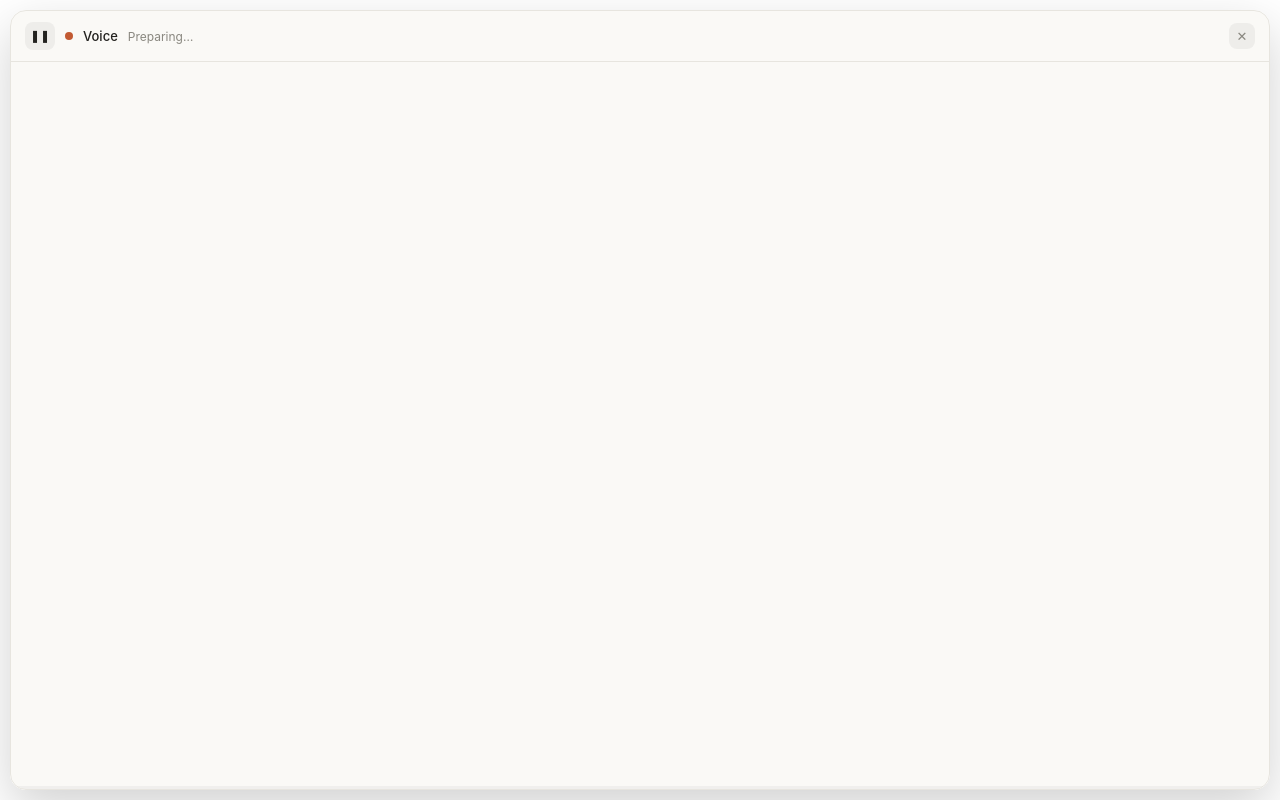
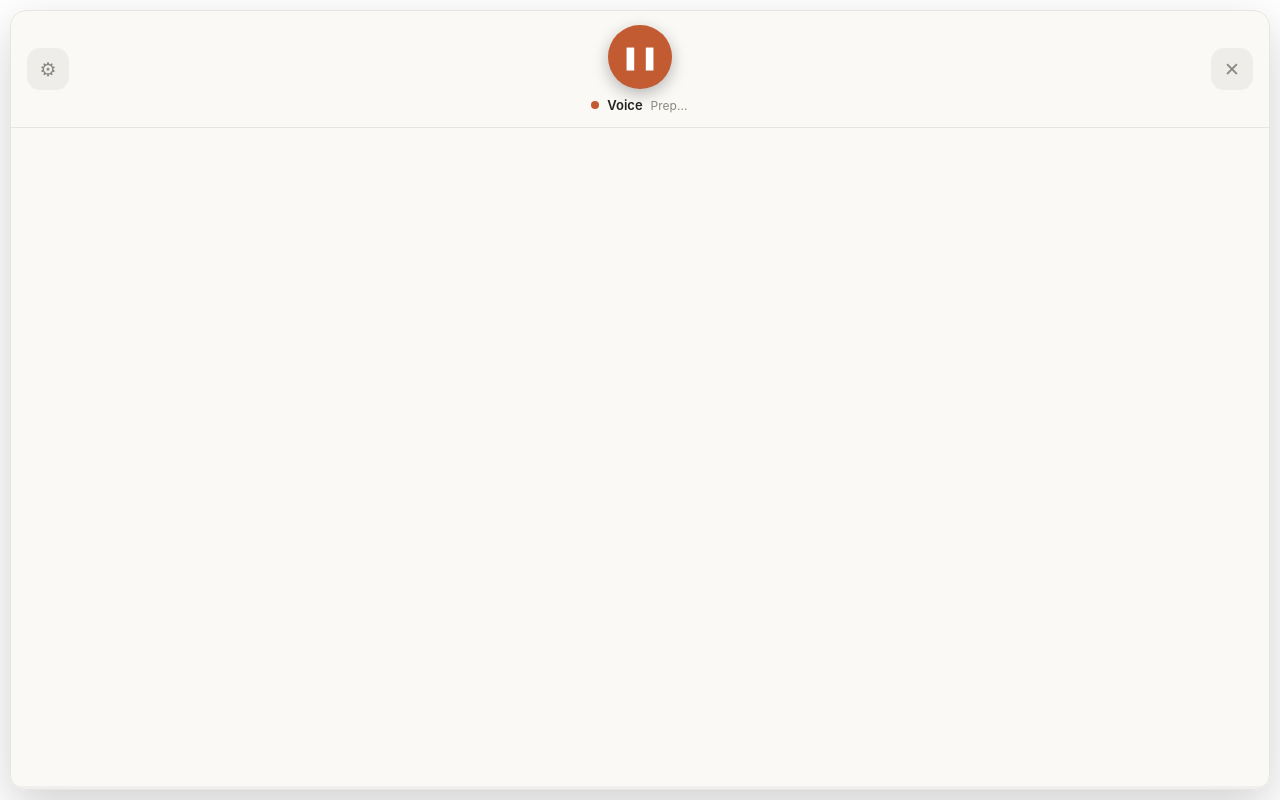
Before and after one commit to zvone187/Tristr-Flow, a browser extension: page src/overlay.html in a window 1280 px wide. Drawn offline with Linux system fonts and the light colour scheme.

Commit message:
Overlay: redesigned header — big centered play/pause, Settings + Close
Doubled the header height and reorganized it: a large circular play/pause
button centered up top, a Settings (gear) button on the left that opens
Preferences (new overlay:openSettings IPC), and a bigger Close on the right —
all easy targets. Voice + status move to a caption under the button. Control
IDs unchanged so playback logic is untouched.

```diff
--- a/src/main.js
+++ b/src/main.js
@@ -863,6 +863,7 @@ ipcMain.on('overlay:rich-ready', (_e, { gen, text, ok }) => {
 ipcMain.on('overlay:started', () => setTrayState('playing'));
 ipcMain.on('overlay:ended', () => { setTrayState('idle'); resumeMusicIfNeeded(); });
 ipcMain.on('overlay:close', () => stopEverything());
+ipcMain.on('overlay:openSettings', () => openSettings());
 
 // ---- lifecycle -----------------------------------------------------------
 
--- a/src/overlay.css
+++ b/src/overlay.css
@@ -58,36 +58,82 @@ html, body {
 
 #bar {
   -webkit-app-region: drag;
+  position: relative;
   display: flex;
   align-items: center;
-  justify-content: space-between;
-  padding: 11px 14px;
+  justify-content: center;
+  padding: 14px 16px;
+  min-height: 96px; /* ~2x the old header */
   border-bottom: 0.5px solid var(--border);
 }
 
-#left { display: flex; align-items: center; gap: 10px; }
-
-#playpause {
+/* Corner controls — large, easy targets, vertically centered. */
+#settings, #close {
   -webkit-app-region: no-drag;
+  position: absolute;
+  top: 50%;
+  transform: translateY(-50%);
+  width: 42px;
+  height: 42px;
+  border: none;
+  border-radius: 13px;
   background: var(--control);
-  color: var(--text);
-  border: none;
-  border-radius: 8px;
-  min-width: 30px;
-  height: 28px;
-  font-size: 12px;
+  color: var(--muted);
+  font-size: 19px;
+  line-height: 1;
   cursor: pointer;
   display: flex;
   align-items: center;
   justify-content: center;
+  transition: background 0.15s, color 0.15s, transform 0.1s;
 }
-#playpause:hover { background: var(--control-hover); }
+#settings { left: 16px; }
+#close { right: 16px; }
+#settings:hover { background: var(--control-hover); color: var(--text); }
+#close:hover { background: var(--close-hover); color: #fff; }
+#settings:active, #close:active { transform: translateY(-50%) scale(0.92); }
 
+/* Center: the big primary Play/Pause button + a small caption. */
+#center {
+  -webkit-app-region: no-drag;
+  display: flex;
+  flex-direction: column;
+  align-items: center;
+  gap: 8px;
+}
+
+#playpause {
+  -webkit-app-region: no-drag;
+  width: 64px;
+  height: 64px;
+  border-radius: 50%;
+  border: none;
+  background: var(--accent);
+  color: #fff;
+  font-size: 23px;
+  line-height: 1;
+  cursor: pointer;
+  display: flex;
+  align-items: center;
+  justify-content: center;
+  box-shadow: 0 5px 16px rgba(0, 0, 0, 0.28);
+  transition: filter 0.12s, transform 0.1s;
+}
+#playpause:hover { filter: brightness(1.08); }
+#playpause:active { transform: scale(0.94); }
+
+#meta {
+  display: flex;
+  align-items: center;
+  gap: 8px;
+  max-width: 78%;
+}
 #dot {
   width: 8px;
   height: 8px;
   border-radius: 50%;
   background: var(--accent);
+  flex: none;
 }
 #dot.live { animation: pulse 1.5s ease-out infinite; }
 @keyframes pulse {
@@ -98,23 +144,17 @@ html, body {
 
 #voice {
   color: var(--text);
-  font-weight: 500;
+  font-weight: 600;
   font-size: 13px;
+  white-space: nowrap;
 }
-#status { color: var(--muted); font-size: 12px; }
-
-#close {
-  -webkit-app-region: no-drag;
-  background: var(--control);
+#status {
   color: var(--muted);
-  border: none;
-  border-radius: 8px;
-  width: 26px;
-  height: 26px;
-  font-size: 13px;
-  cursor: pointer;
+  font-size: 12px;
+  white-space: nowrap;
+  overflow: hidden;
+  text-overflow: ellipsis;
 }
-#close:hover { background: var(--close-hover); color: #fff; }
 
 #textwrap {
   flex: 1;
--- a/src/overlay.html
+++ b/src/overlay.html
@@ -9,13 +9,16 @@
   <body>
     <div id="card">
       <header id="bar">
-        <div id="left">
+        <button id="settings" title="Settings (Preferences)" aria-label="Settings">&#9881;&#xFE0E;</button>
+        <div id="center">
           <button id="playpause" title="Play / Pause (Space)">❚❚</button>
-          <span id="dot"></span>
-          <span id="voice">Voice</span>
-          <span id="status">Preparing…</span>
+          <div id="meta">
+            <span id="dot"></span>
+            <span id="voice">Voice</span>
+            <span id="status">Preparing…</span>
+          </div>
         </div>
-        <button id="close" title="Stop &amp; close (Esc)">✕</button>
+        <button id="close" title="Stop &amp; close (Esc)" aria-label="Close">✕</button>
       </header>
 
       <div id="textwrap">
--- a/src/overlay.js
+++ b/src/overlay.js
@@ -9,6 +9,7 @@ const dotEl = document.getElementById('dot');
 const fillEl = document.getElementById('bar-fill');
 const closeBtn = document.getElementById('close');
 const playBtn = document.getElementById('playpause');
+const settingsBtn = document.getElementById('settings');
 
 // ---- media (MediaSource progressive MP3 playback) -----------------------
 let audio = null;
@@ -357,7 +358,7 @@ function togglePause() {
 }
 
 function updatePlayBtn() {
-  if (!audio || audio.paused) { playBtn.textContent = '▶'; playBtn.title = 'Play (Space)'; dotEl.classList.remove('live'); }
+  if (!audio || audio.paused) { playBtn.textContent = '▶︎'; playBtn.title = 'Play (Space)'; dotEl.classList.remove('live'); }
   else { playBtn.textContent = '❚❚'; playBtn.title = 'Pause (Space)'; dotEl.classList.add('live'); }
 }
 
@@ -381,6 +382,7 @@ function showError(message) {
 // ---- wiring --------------------------------------------------------------
 playBtn.addEventListener('click', togglePause);
 closeBtn.addEventListener('click', () => { teardown(); if (window.speak) window.speak.close(); });
+settingsBtn.addEventListener('click', () => { if (window.speak && window.speak.openSettings) window.speak.openSettings(); });
 
 const SCROLL_KEYS = ['ArrowUp', 'ArrowDown', 'PageUp', 'PageDown', 'Home', 'End'];
 document.addEventListener('keydown', (e) => {
--- a/src/preload.js
+++ b/src/preload.js
@@ -17,4 +17,5 @@ contextBridge.exposeInMainWorld('speak', {
   started: () => ipcRenderer.send('overlay:started'),
   ended: () => ipcRenderer.send('overlay:ended'),
   close: () => ipcRenderer.send('overlay:close'),
+  openSettings: () => ipcRenderer.send('overlay:openSettings'),
 });
```
